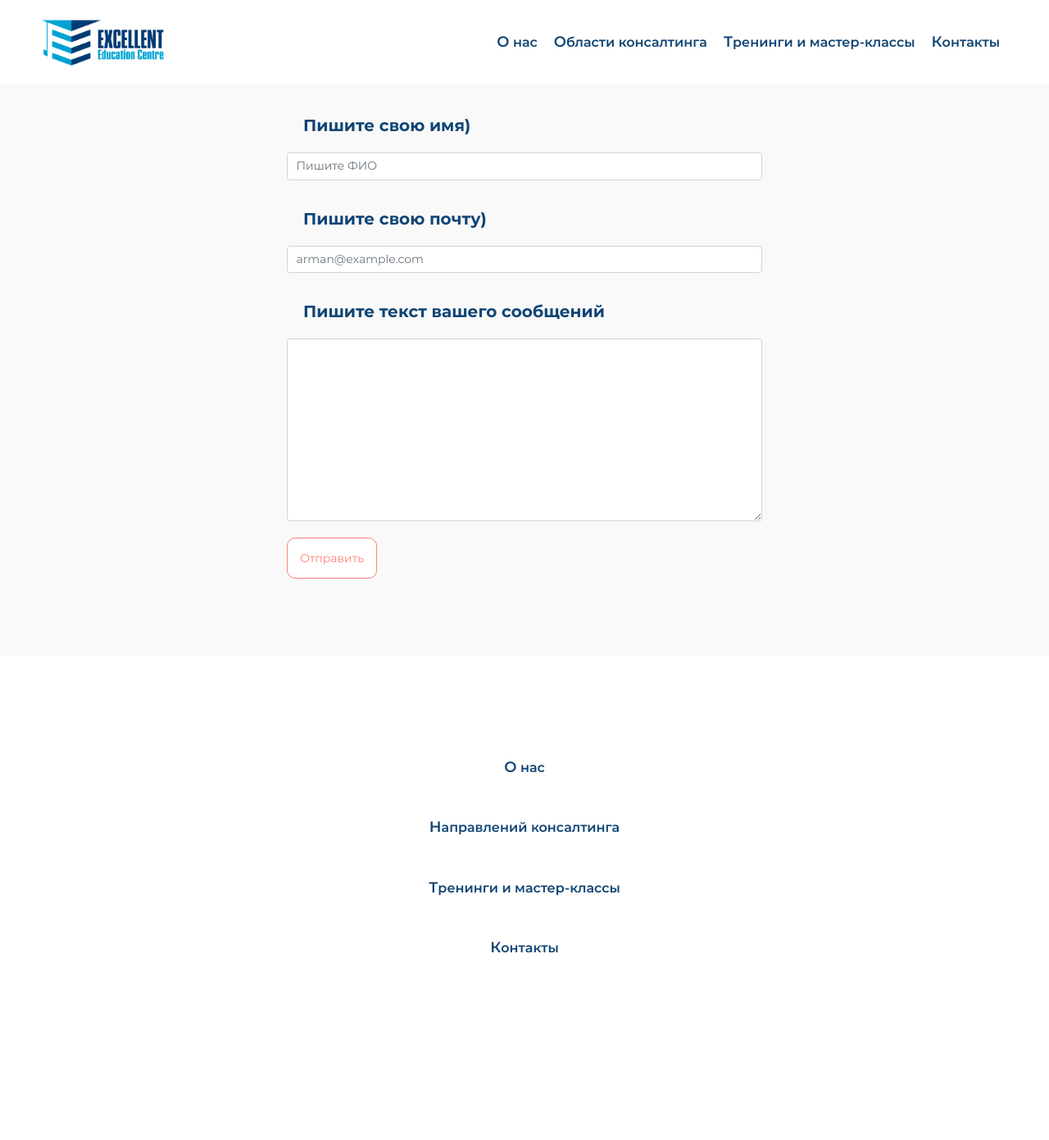
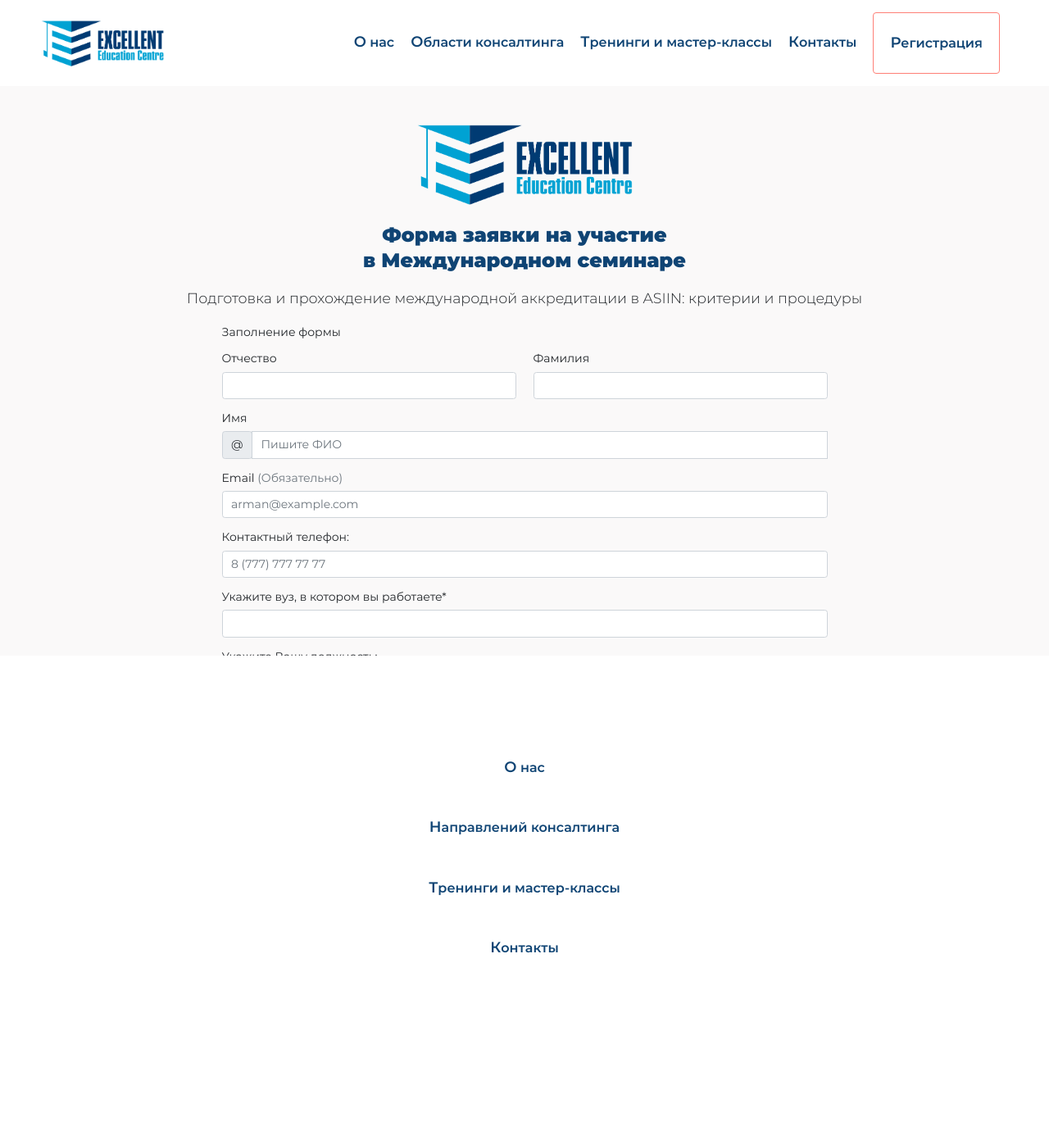
Before and after one commit to BakdauletBolat/exelent, a Django app: page /mail/ in a window 1280 px wide. Shown: the whole page at 82% size. Before the commit the page ends 1163 px from the top, so only its background shows below. Run offline with Django 3.2, Linux system fonts and the light colour scheme.

Commit message:
'bigupdatev2'

```diff
--- a/eduapp/urls.py
+++ b/eduapp/urls.py
@@ -1,8 +1,9 @@
 from .views import main,aboutUs,direction,training,contact
-from django.urls import path
+from django.urls import path,include
 
 urlpatterns = [
     path('',main,name="index"),
+    path('mail',include('mail.urls')),
     path('about-us/',aboutUs,name="aboutUs"),
     path('direction/',direction,name="direction"),
     path('training/',training,name="training"),
--- a/mail/forms.py
+++ b/mail/forms.py
@@ -4,10 +4,35 @@
 
 class MailForm(forms.ModelForm):
 
+    surname = forms.CharField(
+        widget=forms.TextInput(attrs={
+            'class': 'form-control col-6',
+        })
+    )
+    lastname = forms.CharField(
+        widget=forms.TextInput(attrs={
+            'class': 'form-control col-6',
+        })
+    )
+    universityjob = forms.CharField(
+        widget=forms.TextInput(attrs={
+            'class': 'form-control col-6',
+        })
+    )
+    position = forms.CharField(
+        widget=forms.TextInput(attrs={
+            'class': 'form-control col-6',
+        })
+    )
+    consent = forms.Field(
+        widget=forms.CheckboxInput(attrs={
+            'class': 'custom-control-input',
+        })
+    )
     name = forms.CharField(
-        label = "Пишите свою имя)",
+        label = "Пишите свою имя",
         widget=forms.TextInput(attrs={
-            'class':'form-control',
+            'class':'form-control col-6',
             'placeholder':'Пишите ФИО'
         })
     )
@@ -15,16 +40,16 @@
     email = forms.EmailField(
         label = "Пишите свою почту)",
         widget=forms.EmailInput(attrs={
-            'class':'form-control',
+            'class':'form-control col-6',
             'placeholder':'arman@example.com'
         })
     )
 
-    content = forms.Field(
-        label = "Пишите текст вашего сообщений",
-        widget=forms.Textarea(attrs={
-            'class':'form-control',
-            'placeholder':''
+    phone = forms.CharField(
+        label = "Пишите свой номер",
+        widget=forms.TextInput(attrs={
+            'class':'form-control col-6',
+            'placeholder':'8 (777) 777 77 77 ',
         })
     )
     class Meta:
--- a/mail/models.py
+++ b/mail/models.py
@@ -4,14 +4,19 @@
 
 class Mail(models.Model):
 
-    name = models.CharField('name',max_length=255)
-    email = models.EmailField('email')
-    content = models.TextField('content')
+    surname = models.CharField('Фамилия',max_length=255)
+    lastname = models.CharField('Отчество',max_length=255)
+    name = models.CharField('Имя',max_length=255)
+    email = models.EmailField('Почта')
+    phone = models.CharField('Контактный телефон:',max_length=255)
+    universityjob = models.CharField('Вуз',max_length=255,blank=True,null=True)
+    position = models.CharField('Должность',max_length=255,blank=True,null=True)
+    consent = models.BooleanField('Согласие',blank=True,null=True)
 
     def __str__(self):
         return self.name
 
     class Meta:
 
-        verbose_name = "Сообщения"
-        verbose_name_plural = "Сообщений"
+        verbose_name = "Заявка"
+        verbose_name_plural = "Заявки"
--- a/mail/templates/mail/send.html
+++ b/mail/templates/mail/send.html
@@ -1,33 +1,92 @@
 {% extends 'layouts/app.html' %}
+{% load static %}
 {% block content %}
 
-<div class="containerform ">
-    {% if messages %}
+<div class="container" style="color:'#0f4474'">
+  <div class="text-center">
+    <img class="d-block mb-4 mt-10 mx-auto" src="{% static 'images/logo/logo-smaller.png' %}" alt="" height="100px">
+    <h2 class="title">Форма заявки на участие <br> в Международном семинаре</h2>
+    <p class="lead">Подготовка и прохождение международной аккредитации в ASIIN: критерии и процедуры</p>
+  </div>
+     {% if messages %}
     <div class="alert alert-primary" role="alert">
         {% for message in messages %}
         <li{% if message.tags %} class="{{ message.tags }}"{% endif %}>{{ message }}</li>
         {% endfor %}
       </div>
     {% endif %}
-    <form action="{% url 'mailsend' %}" method="POST">
-        {% csrf_token %}
-                <div class="col-sm mb-3">
-                    <label for="id_name" class="form-label card-item__name">{{form.name.label}}</label>
-                    {{form.name}}
-                </div>
-                <div class="col-sm mb-3">
-                    <label for="id_email" class="form-label card-item__name">{{form.email.label}}</label>
-                    {{form.email}}
-                </div>
 
-            <div class="col-sm mb-3">
-                <label for="id_content" class="card-item__name form-label">{{form.content.label}}</label>
-                {{form.content}}
+  <div class="row">
+
+    <div class="col-md-8 order-md-1 mxauto">
+      <h4 class="mb-3">Заполнение формы</h4>
+      <form action="{% url 'mailsend' %}" method="POST" class="needs-validation" novalidate="">
+          {% csrf_token %}
+        <div class="row">
+          <div class="col-md-6 mb-3">
+            <label for="firstName">Отчество</label>
+            {{ form.lastname }}
+            <div class="invalid-feedback">
+              Отчество обязательно
             </div>
-            <div class="col-sm mb-3">
-                <button class="card-item__contact">Отправить</button>
+          </div>
+          <div class="col-md-6 mb-3">
+            <label for="lastName">Фамилия</label>
+              {{ form.surname }}
+            <div class="invalid-feedback">
+              Фамилия обязательно
             </div>
-       </form>
+          </div>
+        </div>
+
+        <div class="mb-3">
+          <label for="username">Имя</label>
+          <div class="input-group">
+            <div class="input-group-prepend">
+              <span class="input-group-text">@</span>
+            </div>
+            {{ form.name }}
+            <div class="invalid-feedback" style="width: 100%;">
+              Имя обязательно
+            </div>
+          </div>
+        </div>
+
+        <div class="mb-3">
+          <label for="email">Email <span class="text-muted">(Обязательно)</span></label>
+          {{ form.email }}
+          <div class="invalid-feedback">
+            email обязательно
+          </div>
+        </div>
+
+
+
+        <div class="mb-3">
+          <label for="address2">Контактный телефон:</label>
+            {{ form.phone }}
+        </div>
+         <div class="mb-3">
+          <label for="address2">Укажите вуз, в котором вы работаете*</label>
+             {{ form.universityjob }}
+        </div>
+          <div class="mb-3">
+          <label for="address">Укажите Вашу должность:</label>
+          {{ form.position }}
+
+        </div>
+
+        <div class="custom-control custom-checkbox">
+            {{ form.consent }}
+          <label class="custom-control-label" for="save-info">
+                Ваше согласие на обработку персональных данных: *</label>
+        </div>
+
+        <button class="btn btn-primary btn-lg btn-block" type="submit">Отправить</button>
+      </form>
+    </div>
+  </div>
+
 </div>
 
 {% endblock %}
--- a/mail/views.py
+++ b/mail/views.py
@@ -11,17 +11,21 @@
         form = MailForm(request.POST)
         if form.is_valid():
             cd = form.cleaned_data
-            name = 'Уважемый '+cd['name']
-            message = cd['content']
-            mail = send_mail(name, message, 'excellent@mail.kz', [cd['email']])
+            name = 'Уважаемый '+cd['name']
+            content = """
+               Благодарим Вас за регистрацию! Ссылка на участие в семинаре будет направлена Вам на электронную почту в день проведения семинара.
+            """
+            mail = send_mail(name, content, 'excellent@mail.kz', [cd['email'],'gulnaz_808@mail.ru','bakosh21345@gmail.com'])
             if mail:
                 form.save()
-                messages.success(request, 'Ваше письмо успешно отправлено спасибо за ваш отклик'+name)
-                return redirect('index')
+                messages.success(request, f'{name}! Благодарим Вас за регистрацию! Ссылка на участие в семинаре будет направлена Вам на электронную почту в день проведения семинара.')
+                return redirect('mailsend')
             else:
                 messages.error(request, 'Ошибка при отправление письмо')
+                return redirect('mailsend')
         else:
             messages.error(request, 'Вы ввели неправильные данные')
+            return redirect('mailsend')
 
     else:
         form = MailForm()
--- a/static/styles/b-style.css
+++ b/static/styles/b-style.css
@@ -146,11 +146,22 @@
     background-color: rgb(255, 255, 255);
     border-radius: 10px;
 }
+label{
+    margin-bottom: 0.5rem;
+}
+.title{
+    font-weight: 900;
+    font-size: 24px;
+    color:var(--first-color);
+    margin-bottom: 20px;
+}
 .card-item__name{
     color:var(--first-color);
+
     font-weight: 700;
     font-size: 20px;
     margin: 20px;
+    margin-left: 0px;
 }
 .card-item__img{
     width: 100%;
@@ -434,3 +445,15 @@
         flex-basis: 100%;
     }
 }
+
+.navigation_items-blue{
+    padding: 0px 20px;
+    border-radius: 4px;
+    border:1px solid rgba(254, 127, 118, 1);
+}
+.navigation_items-blue:hover{
+    background: rgba(254, 127, 118, 1);;
+}
+.navigation_items-blue:hover .navigation_links{
+    color:white;
+}
--- a/templates/layouts/app.html
+++ b/templates/layouts/app.html
@@ -33,6 +33,7 @@
                             <li class="navigation_items"><a href="{% url 'direction' %}" class="navigation_links">Области консалтинга</a></li>
                             <li class="navigation_items"><a href="{% url 'training' %}" class="navigation_links">тренинги и мастер-классы</a></li>
                             <li class="navigation_items"><a href="{% url 'contact' %}" class="navigation_links">Контакты</a></li>
+                             <li class="navigation_items navigation_items-blue"><a href="{% url 'mailsend' %}" class="navigation_links">Регистрация</a></li>
 
                         </ul>
                     </div> <!-- navigation-block -->
```
Also changed, not shown: exeleducenter/settings.py (+6 -5 lines), mail/admin.py (+7 -1 lines), db.sqlite3, mail/migrations/0003_auto_20210326_2230.py (added), mail/migrations/0004_auto_20210326_2345.py (added).
